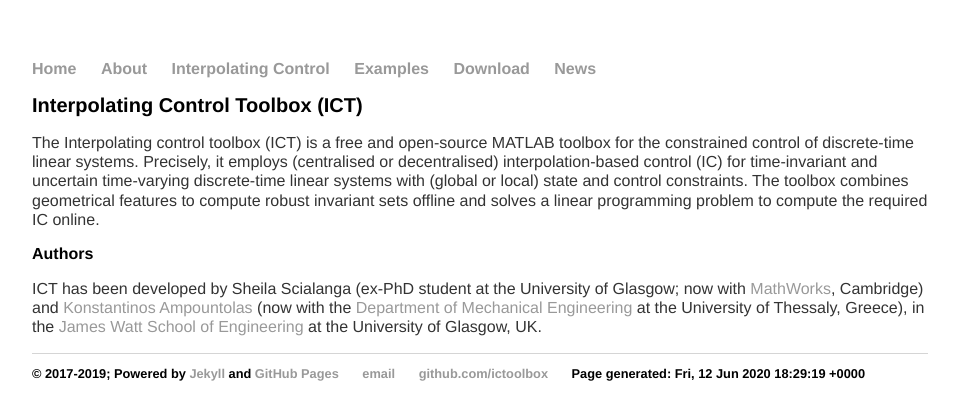
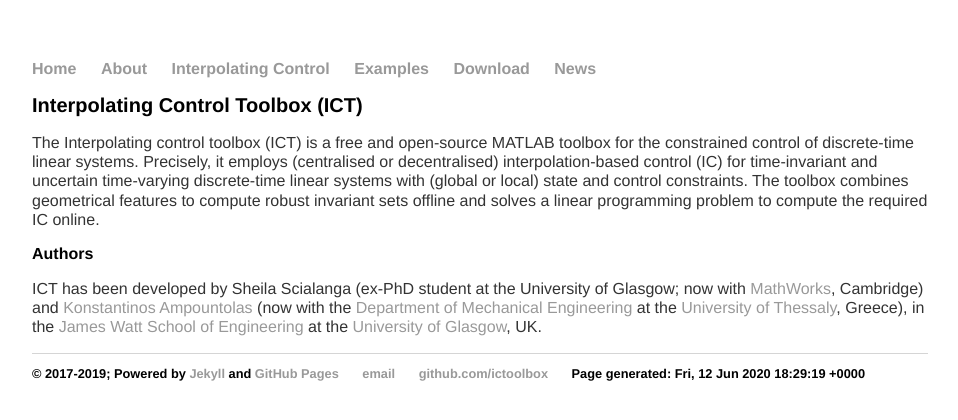
Before and after one commit to ICToolbox/ictoolbox.github.io, a Jekyll site: the page built from index.html, in a window 1280 px wide. Shown: the top 420 px of the page, without its empty margins (160-1118 px from the left). Built offline with Jekyll 4.4.1, drawn with Linux system fonts in a browser that asks for light colours; part of the change alters nothing that is shown.

```diff
--- a/index.html
+++ b/index.html
@@ -15,7 +15,9 @@ title: ICT, Interpolating Control Toolbox
 	<p>ICT has been developed by Sheila Scialanga (ex-PhD student at the University of Glasgow; now with
 		<a href="https://www.mathworks.com/company/aboutus/directions/cambridge--united-kingdom.html">MathWorks</a>,
 		Cambridge) and <a href="http://mie.uth.gr/Ampountolas.html">Konstantinos Ampountolas</a>
-		(now with the <a href="http://mie.uth.gr/">Department of Mechanical Engineering</a> at the University of Thessaly, Greece),
-		in the <a href="http://www.gla.ac.uk/schools/engineering/">James Watt School of Engineering</a> at the University of Glasgow, UK.
+		(now with the <a href="http://mie.uth.gr/">Department of Mechanical Engineering</a> at the
+		<a href="http://www.uth.gr">University of Thessaly</a>, Greece),
+		in the <a href="http://www.gla.ac.uk/schools/engineering/">James Watt School of Engineering</a> at the
+		<a href="http://www.gla.ac.uk/">University of Glasgow</a>, UK.
 	</p>
 </div><!-- /.blurb <a href="http://www.gla.ac.uk/schools/engineering/staff/konstantinosampountolas/"> -->
```
